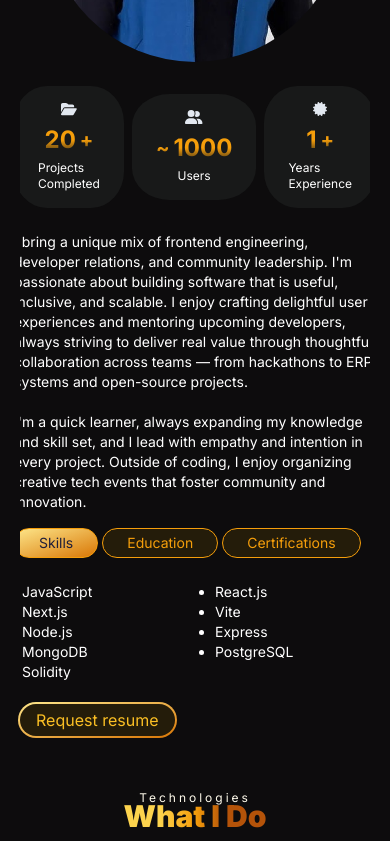
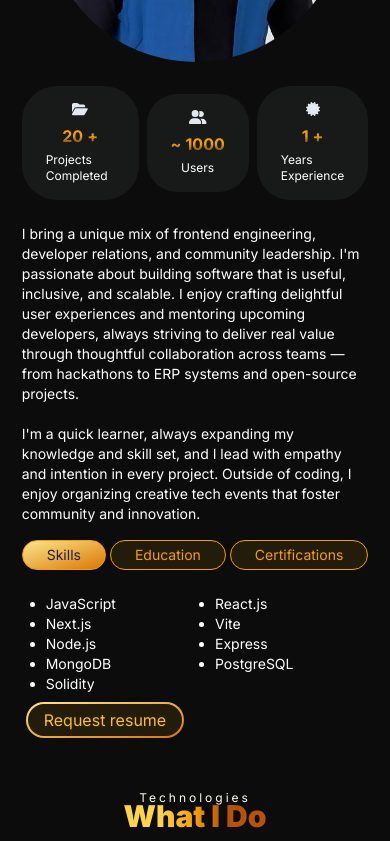
Before and after one commit to bridgitkanini/bridgitkanini-portfolio, a Next.js app: page / in a window 390 px wide. Shown: the part 1156-1997 px from the top of the page. Built offline with nearby package versions, Linux system fonts and the light colour scheme.

Commit message:
Refactor layout and styling for About, Achievements, Blogs, Email, Navbar, and Projects sections; adjust spacing and text sizes for improved responsiveness

```diff
--- a/src/app/components/AboutSection.jsx
+++ b/src/app/components/AboutSection.jsx
@@ -106,7 +106,7 @@ const AboutSection = () => {
   return (
     <section
       id="about"
-      className="flex flex-col items-center justify-center py-2 mx-auto px-8 sm:mb-24 "
+      className="flex flex-col items-center justify-center py-2 mx-8 sm:px-8 sm:mb-24 "
     >
       <div className="relative flex flex-col items-center justify-center mt-8 sm:mt-16">
         <span className="text-xs tracking-[.25em] text-amber-50 text-center sm:-mb-2">
@@ -162,11 +162,11 @@ const AboutSection = () => {
               Certifications{" "}
             </TabButton>
           </div>
-          <div className="text-white mt-2">
+          <div className="text-white mt-2 mx-4">
             {TAB_DATA.find((t) => t.id === tab).content}
           </div>
         </div>
-        <div className="mt-5 ml-1 sm:ml-72">
+        <div className="mt-2 ml-1 sm:ml-72">
           <Link
             href="/#contact"
             className="absolute sm:ml-64 sm:mt-1 px-1 inline-block py-1 w-fit rounded-full bg-gradient-to-br from-amber-200 to-amber-600 hover:bg-amber-500 text-amber-400"
--- a/src/app/components/AchievementsSection.jsx
+++ b/src/app/components/AchievementsSection.jsx
@@ -47,7 +47,7 @@ const AchievementsSection = () => {
                 icon={achievement.icon}
                 className="text-slate-200 text-sm sm:text-xs md:text-xl mb-2"
               />
-              <h2 className="text-xl sm:text-2xl md:text-3xl font-bold flex flex-row items-center">
+              <h2 className="text-base sm:text-2xl md:text-3xl font-bold flex flex-row items-center">
                 {achievement.prefix && (
                   <span className="mr-1 text-transparent bg-clip-text bg-gradient-to-b from-amber-500 from-50% to-[#181919]">
                     {achievement.prefix}
@@ -66,7 +66,7 @@ const AchievementsSection = () => {
                     })}
                   />
                 </div> */}
-                <div className="text-2xl sm:text-3xl md:text-4xl font-bold text-transparent bg-clip-text bg-gradient-to-b from-amber-500 from-50% to-[#181919]">
+                <div className="text-base sm:text-3xl md:text-4xl font-bold text-transparent bg-clip-text bg-gradient-to-b from-amber-500 from-50% to-[#181919]">
                   {achievement.value}
                 </div>
 
--- a/src/app/components/BlogsSection.jsx
+++ b/src/app/components/BlogsSection.jsx
@@ -46,7 +46,7 @@ const BlogSection = () => {
   ];
 
   return (
-    <section id="blog" className="py-20">
+    <section id="blog" className="py-10">
       <div className="container mx-auto px-4 md:px-6">
         <div className="relative flex flex-col items-center justify-center my-8 sm:mt-16">
           <span className="text-xs tracking-[.25em] text-amber-50 text-center sm:-mb-2">
--- a/src/app/components/EmailSection.jsx
+++ b/src/app/components/EmailSection.jsx
@@ -64,7 +64,7 @@ const EmailSection = () => {
   // };
 
   return (
-    <section id="contact" className="py-12 pb-8 my-10 sm:mt-24 mx-14">
+    <section id="contact" className="py-12 pb-8 my-10 sm:mt-10 mx-14">
       <div className="relative flex flex-col items-center justify-center mt-8">
         <span className="text-xs tracking-[.5em] text-amber-50 text-center -mb-2">
           Get in touch
--- a/src/app/components/Navbar.jsx
+++ b/src/app/components/Navbar.jsx
@@ -41,12 +41,12 @@ const Navbar = () => {
 
   return (
     <nav className="hidden sm:block fixed justify-between sm:top-0 sm:left-0 sm:right-0 z-10 text-white bg-[#0d0c0d] bg-opacity-100 0verflow-hidden">
-      <div className="flex justify-between items-center px-4 py-2 md:container md:py-4">
+      <div className="flex justify-between items-center px-2 py-2 md:container md:py-4">
         <Link href={"/"} className="hidden sm:block text-xs md:text-xs font-normal md:ml-16">
           BKM-CODE
         </Link>
         <div className="hidden md:flex">
-          <ul className="flex flex-row space-x-8">
+          <ul className="flex flex-row space-x-2 text-base">
             {navLinks.map((link, index) => (
               <li
                 key={index}
--- a/src/app/components/ProjectCard.jsx
+++ b/src/app/components/ProjectCard.jsx
@@ -38,7 +38,7 @@ const ProjectCard = ({
             ))}
           </div>
         </div>
-        <div className="flex flex-row gap-4 text-sm sm:text-base">
+        <div className="flex flex-row gap-4 text-xs sm:text-base">
           <Link
             href={previewUrl}
             target="_blank"
--- a/src/app/components/ProjectsData.jsx
+++ b/src/app/components/ProjectsData.jsx
@@ -200,7 +200,7 @@ export const personalProjects = [
     alt: "",
     tag: ["All", "Web"],
     gitUrl: "https://github.com/orgs/SkillUP-Africa-PWD-Org/repositories",
-    previewUrl: "https://skillup-africa.vercel.app/home",
+    previewUrl: "https://skillup-africa.vercel.app",
     techStack: [
       {
         name: "React",
@@ -224,7 +224,7 @@ export const personalProjects = [
     alt: "",
     tag: ["All", "Web"],
     gitUrl: "https://github.com/Fusionforce101/FutureFemTech",
-    previewUrl: "https://future-fem-tech.vercel.app/home",
+    previewUrl: "https://future-fem-tech.vercel.app",
     techStack: [
       {
         name: "React",
--- a/src/app/components/ProjectsSection.jsx
+++ b/src/app/components/ProjectsSection.jsx
@@ -35,7 +35,7 @@ const ProjectsSection = () => {
       id="projects"
       className="xl:gap-16 sm:py-16 xl:px-16 mt-20"
     >
-      <div className="relative flex flex-col items-center justify-center mt-16">
+      <div className="relative flex flex-col items-center justify-center mt-8">
         <span className="text-xs tracking-[.5em] text-amber-50 text-center -mb-2">
           My work
         </span>
@@ -45,7 +45,7 @@ const ProjectsSection = () => {
       </div>
 
       {/* Tab Navigation */}
-      <div className="text-amber-50 text-base flex flex-row justify-center items-center gap-2 py-6">
+      <div className="text-amber-50 text-xs sm:text-base flex flex-row justify-center items-center gap-2 py-6">
         <button
           onClick={() => handleTabChange("personal")}
           className={`text-sm sm:text-xl inline-block w-full sm:w-fit rounded-full mr-4 px-4 py-1 border border-amber-500 hover:tracking-widest transition-all ease-in-out duration-1000 cursor-pointer ${
```
